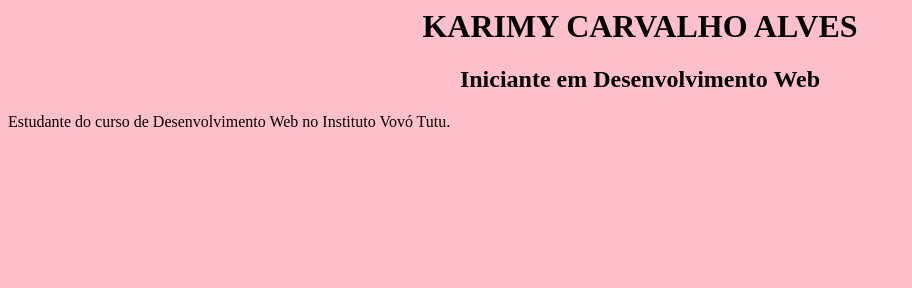
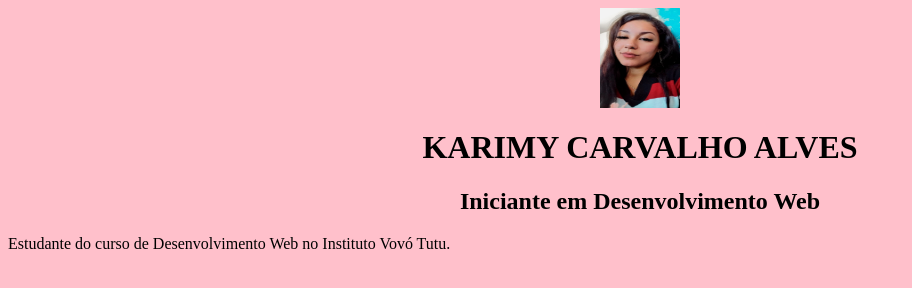
Before and after one commit to 11karimy/curriculo, a plain HTML site: page index.html in a window 1280 px wide. Shown: the whole page, without its empty margins (0-912 px from the left). Drawn offline with Linux system fonts and the light colour scheme.

Commit message:
AJUSTE DA PAGINA COM FOTO

```diff
--- a/index.html
+++ b/index.html
@@ -4,6 +4,7 @@
     </head>
     <body bgcolor="pink">
         <center>
+            <img src="ka.webp" alt="Foto Ka" width="80" height="100">
         <h1>KARIMY CARVALHO ALVES</h1>
         <h2>Iniciante em Desenvolvimento Web</h2>
         </center>
```
Also changed, not shown: ka.webp (added).
